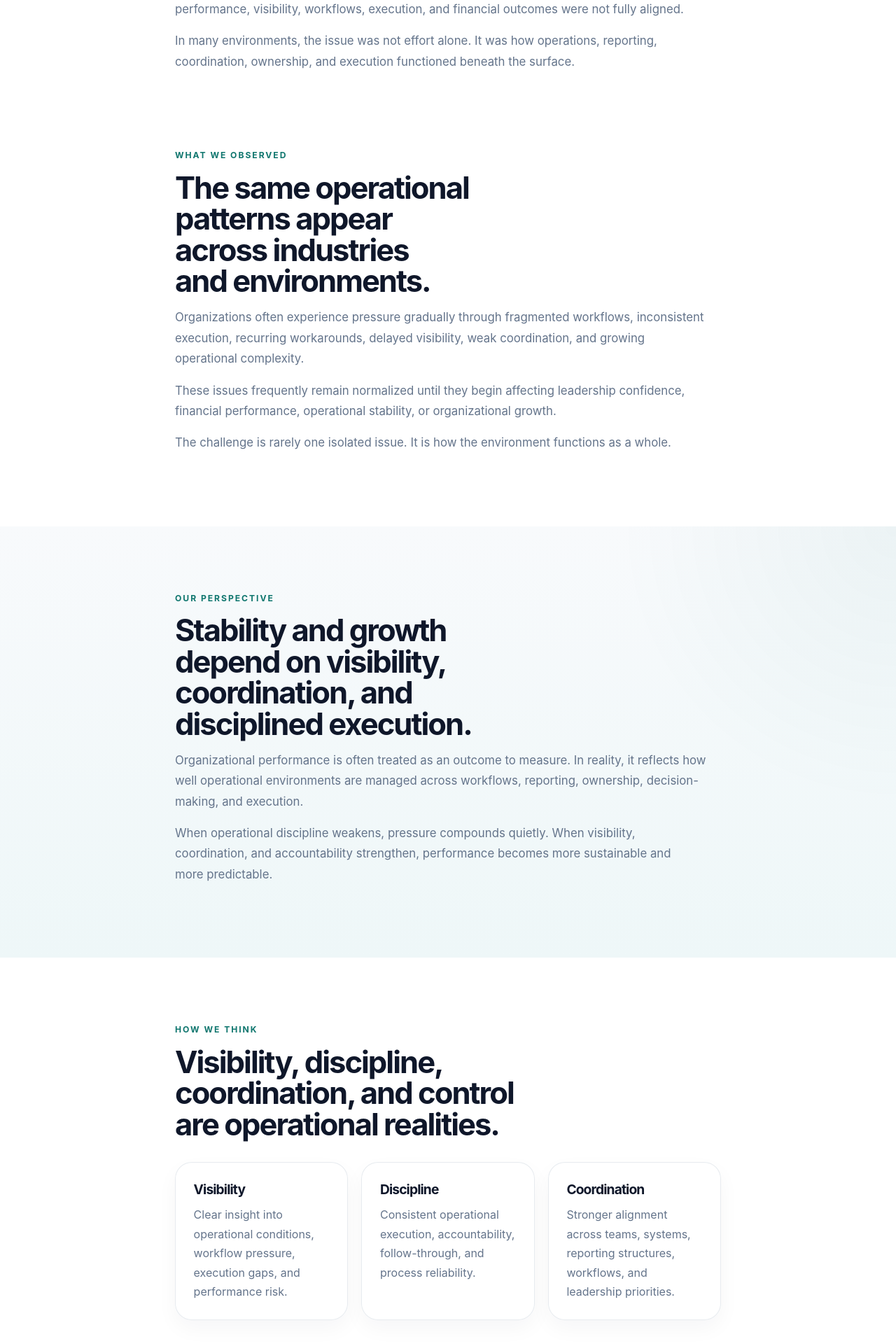
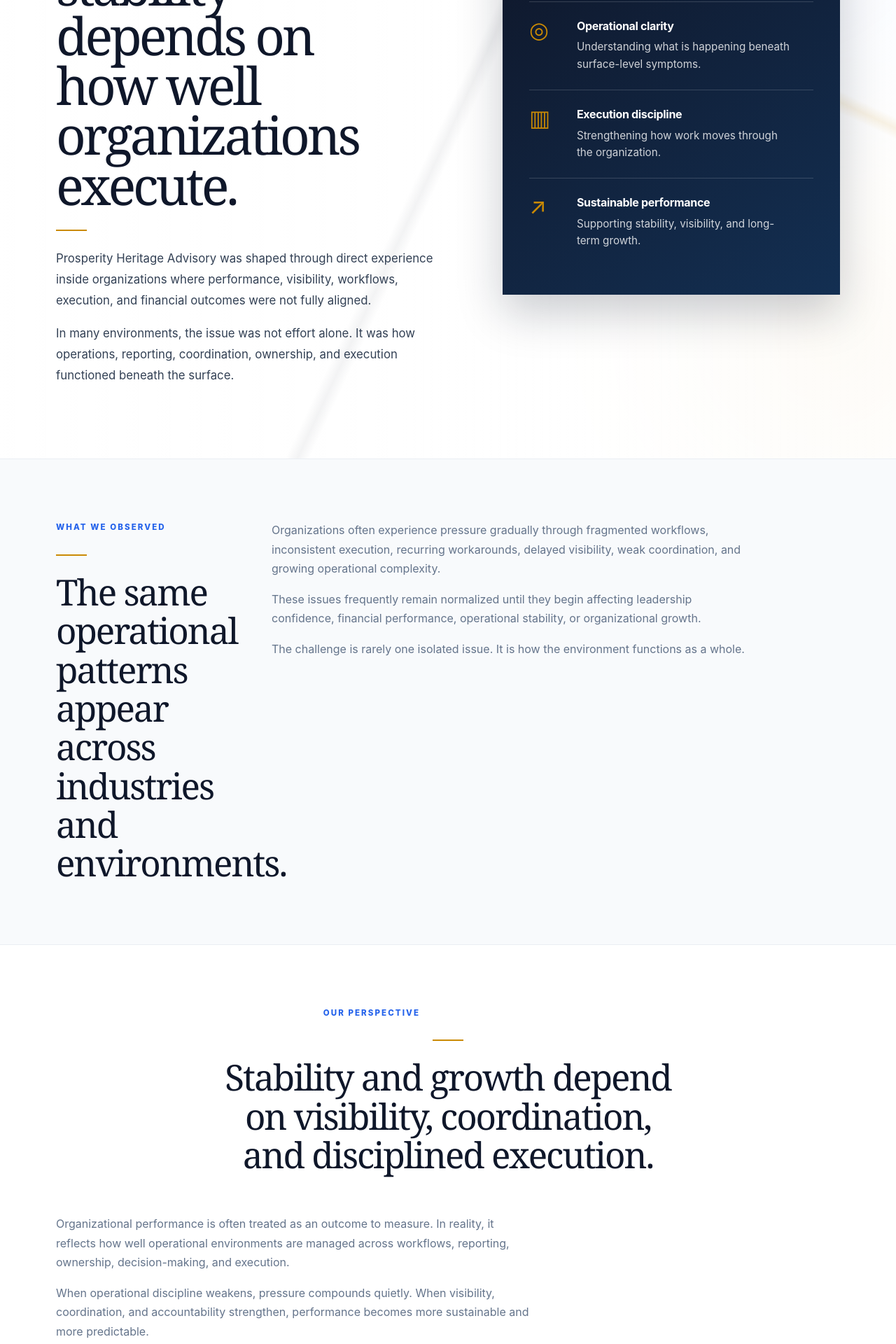
Before and after one commit to pjechete/prosperity-heritage-Advisory-Services, a Next.js app: page /about in a window 1280 px wide. Shown: the part 420-2340 px from the top of the page at 70% size. Built offline with nearby package versions, Linux system fonts and the light colour scheme.

Commit message:
Update page.tsx

```diff
--- a/src/app/about/page.tsx
+++ b/src/app/about/page.tsx
@@ -8,177 +8,235 @@ export const metadata: Metadata = {
     'Prosperity Heritage Advisory helps organizations strengthen operational clarity, visibility, execution discipline, stability, and sustainable growth across complex environments.',
 }
 
+const principles = [
+  {
+    title: 'Visibility',
+    body:
+      'Clear insight into operational conditions, workflow pressure, execution gaps, and performance risk.',
+  },
+  {
+    title: 'Discipline',
+    body:
+      'Consistent operational execution, accountability, follow-through, and process reliability.',
+  },
+  {
+    title: 'Coordination',
+    body:
+      'Stronger alignment across teams, systems, reporting structures, workflows, and leadership priorities.',
+  },
+]
+
+const fitSignals = [
+  'Performance and outcomes feel misaligned',
+  'Processes exist, but execution varies',
+  'Growth is increasing operational complexity',
+  'Visibility across workflows feels limited',
+  'Operational pressure is increasing beneath the surface',
+  'Leadership needs clearer insight into execution conditions',
+]
+
 export default function AboutPage() {
   return (
     <main>
-      {/* HERO */}
-      <section className="page-hero">
-        <div className="container narrow">
-          <p className="eyebrow">About</p>
+      <section className="phs-hero">
+        <div className="phs-container phs-hero-grid">
+          <div className="phs-hero-copy">
+            <p className="phs-eyebrow">About Prosperity Heritage Advisory</p>
 
             <h1>
-            Built on the belief that operational stability depends on how well organizations execute.
+              Built on the belief that stability depends on how well organizations execute.
             </h1>
 
-          <p className="section-copy">
+            <div className="phs-gold-rule" />
+
+            <p className="phs-hero-lede">
               Prosperity Heritage Advisory was shaped through direct experience
               inside organizations where performance, visibility, workflows,
               execution, and financial outcomes were not fully aligned.
             </p>
 
-          <p className="section-copy">
+            <p>
               In many environments, the issue was not effort alone. It was how
               operations, reporting, coordination, ownership, and execution
               functioned beneath the surface.
             </p>
           </div>
-      </section>
 
-      {/* OBSERVATION */}
-      <section className="section">
-        <div className="container narrow">
-          <p className="section-label">What we observed</p>
+          <aside className="phs-advisory-panel">
+            <p>Advisory Perspective</p>
+            <div className="phs-panel-rule" />
 
-          <h2 className="section-title">
-            The same operational patterns appear across industries and environments.
-          </h2>
+            <div className="phs-panel-item">
+              <span className="phs-panel-icon">◎</span>
+              <div>
+                <h3>Operational clarity</h3>
+                <p>Understanding what is happening beneath surface-level symptoms.</p>
+              </div>
+            </div>
 
-          <p className="section-copy">
-            Organizations often experience pressure gradually through fragmented
-            workflows, inconsistent execution, recurring workarounds, delayed
-            visibility, weak coordination, and growing operational complexity.
-          </p>
+            <div className="phs-panel-item">
+              <span className="phs-panel-icon">▥</span>
+              <div>
+                <h3>Execution discipline</h3>
+                <p>Strengthening how work moves through the organization.</p>
+              </div>
+            </div>
 
-          <p className="section-copy">
-            These issues frequently remain normalized until they begin affecting
-            leadership confidence, financial performance, operational stability,
-            or organizational growth.
-          </p>
-
-          <p className="section-copy">
-            The challenge is rarely one isolated issue. It is how the environment
-            functions as a whole.
-          </p>
+            <div className="phs-panel-item">
+              <span className="phs-panel-icon">↗</span>
+              <div>
+                <h3>Sustainable performance</h3>
+                <p>Supporting stability, visibility, and long-term growth.</p>
+              </div>
+            </div>
+          </aside>
         </div>
       </section>
 
-      {/* PERSPECTIVE */}
-      <section className="section section-soft">
-        <div className="container narrow">
-          <p className="section-label">Our perspective</p>
+      <section className="phs-section phs-executive-reality">
+        <div className="phs-container phs-reality-grid">
+          <div className="phs-reality-heading">
+            <p className="phs-section-label">What We Observed</p>
+            <div className="phs-gold-rule" />
+            <h2>
+              The same operational patterns appear across industries and environments.
+            </h2>
+          </div>
 
-          <h2 className="section-title">
-            Stability and growth depend on visibility, coordination, and disciplined execution.
-          </h2>
-
-          <p className="section-copy">
-            Organizational performance is often treated as an outcome to measure.
-            In reality, it reflects how well operational environments are managed
-            across workflows, reporting, ownership, decision-making, and execution.
+          <div>
+            <p>
+              Organizations often experience pressure gradually through
+              fragmented workflows, inconsistent execution, recurring
+              workarounds, delayed visibility, weak coordination, and growing
+              operational complexity.
             </p>
 
-          <p className="section-copy">
+            <p>
+              These issues frequently remain normalized until they begin
+              affecting leadership confidence, financial performance,
+              operational stability, or organizational growth.
+            </p>
+
+            <p>
+              The challenge is rarely one isolated issue. It is how the
+              environment functions as a whole.
+            </p>
+          </div>
+        </div>
+      </section>
+
+      <section className="phs-section phs-approach">
+        <div className="phs-container">
+          <div className="phs-centered-header">
+            <p className="phs-section-label">Our Perspective</p>
+            <div className="phs-gold-rule centered" />
+            <h2>
+              Stability and growth depend on visibility, coordination, and
+              disciplined execution.
+            </h2>
+          </div>
+
+          <div className="phs-about-copy">
+            <p>
+              Organizational performance is often treated as an outcome to
+              measure. In reality, it reflects how well operational environments
+              are managed across workflows, reporting, ownership, decision-making,
+              and execution.
+            </p>
+
+            <p>
               When operational discipline weakens, pressure compounds quietly.
               When visibility, coordination, and accountability strengthen,
               performance becomes more sustainable and more predictable.
             </p>
           </div>
+        </div>
       </section>
 
-      {/* HOW WE THINK */}
-      <section className="section">
-        <div className="container narrow">
-          <p className="section-label">How we think</p>
+      <section className="phs-section phs-advisory-areas">
+        <div className="phs-container">
+          <div className="phs-centered-header">
+            <p className="phs-section-label">How We Think</p>
+            <div className="phs-gold-rule centered" />
+            <h2>
+              Visibility, discipline, coordination, and control are operational
+              realities.
+            </h2>
+          </div>
 
-          <h2 className="section-title">
-            Visibility, discipline, coordination, and control are operational realities.
-          </h2>
+          <div className="phs-about-principles">
+            {principles.map((item) => (
+              <article className="phs-advisory-card" key={item.title}>
+                <div className="phs-card-icon">▧</div>
+                <h3>{item.title}</h3>
+                <p>{item.body}</p>
+                <div className="phs-card-line" />
+              </article>
+            ))}
+          </div>
+        </div>
+      </section>
 
-          <div className="card-grid three-up">
-            <div className="card">
-              <h3>Visibility</h3>
+      <section className="phs-section phs-executive-reality">
+        <div className="phs-container phs-reality-grid">
+          <div className="phs-reality-heading">
+            <p className="phs-section-label">Approach</p>
+            <div className="phs-gold-rule" />
+            <h2>A practical approach shaped by real operating environments.</h2>
+          </div>
+
+          <div>
             <p>
-                Clear insight into operational conditions, workflow pressure,
-                execution gaps, and performance risk.
+              Our work is grounded in environments where operational complexity,
+              financial pressure, transformation, execution risk, and
+              organizational coordination intersect.
+            </p>
+
+            <p>
+              Rather than focusing only on reporting or analysis, we work within
+              the operational layer where visibility, execution, workflows, and
+              organizational performance are shaped day-to-day.
+            </p>
+
+            <p>
+              The objective is not theoretical improvement. It is practical,
+              sustainable progress across the areas that affect organizational
+              stability and performance.
             </p>
           </div>
+        </div>
+      </section>
 
-            <div className="card">
-              <h3>Discipline</h3>
-              <p>
-                Consistent operational execution, accountability, follow-through,
-                and process reliability.
-              </p>
+      <section className="phs-section phs-advisory-areas">
+        <div className="phs-container">
+          <div className="phs-advisory-layout">
+            <div className="phs-advisory-heading">
+              <p className="phs-section-label">Where We Fit</p>
+              <div className="phs-gold-rule" />
+              <h2>
+                We are often engaged when leadership senses pressure before the
+                root issue is fully visible.
+              </h2>
             </div>
 
-            <div className="card">
-              <h3>Coordination</h3>
-              <p>
-                Stronger alignment across teams, systems, reporting structures,
-                workflows, and leadership priorities.
-              </p>
+            <div className="phs-fit-list">
+              {fitSignals.map((item) => (
+                <div className="phs-fit-item" key={item}>
+                  <span>◎</span>
+                  <p>{item}</p>
+                </div>
+              ))}
             </div>
           </div>
         </div>
       </section>
 
-      {/* APPROACH */}
-      <section className="section section-light">
-        <div className="container narrow">
-          <p className="section-label">Approach</p>
-
-          <h2 className="section-title">
-            A practical approach shaped by real operating environments.
-          </h2>
-
-          <p className="section-copy">
-            Our work is grounded in environments where operational complexity,
-            financial pressure, transformation, execution risk, and organizational
-            coordination intersect.
-          </p>
-
-          <p className="section-copy">
-            Rather than focusing only on reporting or analysis, we work within
-            the operational layer where visibility, execution, workflows, and
-            organizational performance are shaped day-to-day.
-          </p>
-
-          <p className="section-copy">
-            The objective is not theoretical improvement. It is practical,
-            sustainable progress across the areas that affect organizational
-            stability and performance.
-          </p>
-        </div>
-      </section>
-
-      {/* WHERE WE FIT */}
-      <section className="section section-soft">
-        <div className="container narrow">
-          <p className="section-label">Where we fit</p>
-
-          <h2 className="section-title">
-            We are often engaged when leadership senses pressure before the root issue is fully visible.
-          </h2>
-
-          <ul className="bullet-list">
-            <li>Performance and outcomes feel misaligned</li>
-            <li>Processes exist, but execution varies</li>
-            <li>Growth is increasing operational complexity</li>
-            <li>Visibility across workflows feels limited</li>
-            <li>Operational pressure is increasing beneath the surface</li>
-            <li>Leadership needs clearer insight into execution conditions</li>
-          </ul>
-        </div>
-      </section>
-
-      {/* CTA */}
-      <section className="cta-band">
-        <div className="container">
-          <div className="cta-box">
-            <p className="eyebrow">Start the conversation</p>
-
+      <section className="phs-final-cta">
+        <div className="phs-container phs-cta-grid">
+          <div>
             <h2>
-              Strong organizations strengthen visibility before instability becomes visible.
+              Strong organizations strengthen visibility before instability
+              becomes visible.
             </h2>
 
             <p>
@@ -186,13 +244,11 @@ export default function AboutPage() {
               clarity, execution discipline, organizational coordination,
               stability, and sustainable performance across complex environments.
             </p>
+          </div>
 
-            <div className="hero-actions center-buttons">
-              <Link href="/contact" className="btn btn-primary">
+          <Link href="/contact" className="phs-btn phs-btn-gold">
             Schedule a Diagnostic Conversation
           </Link>
-            </div>
-          </div>
         </div>
       </section>
     </main>
```
Lines whose indentation alone changed are shown as unchanged.
